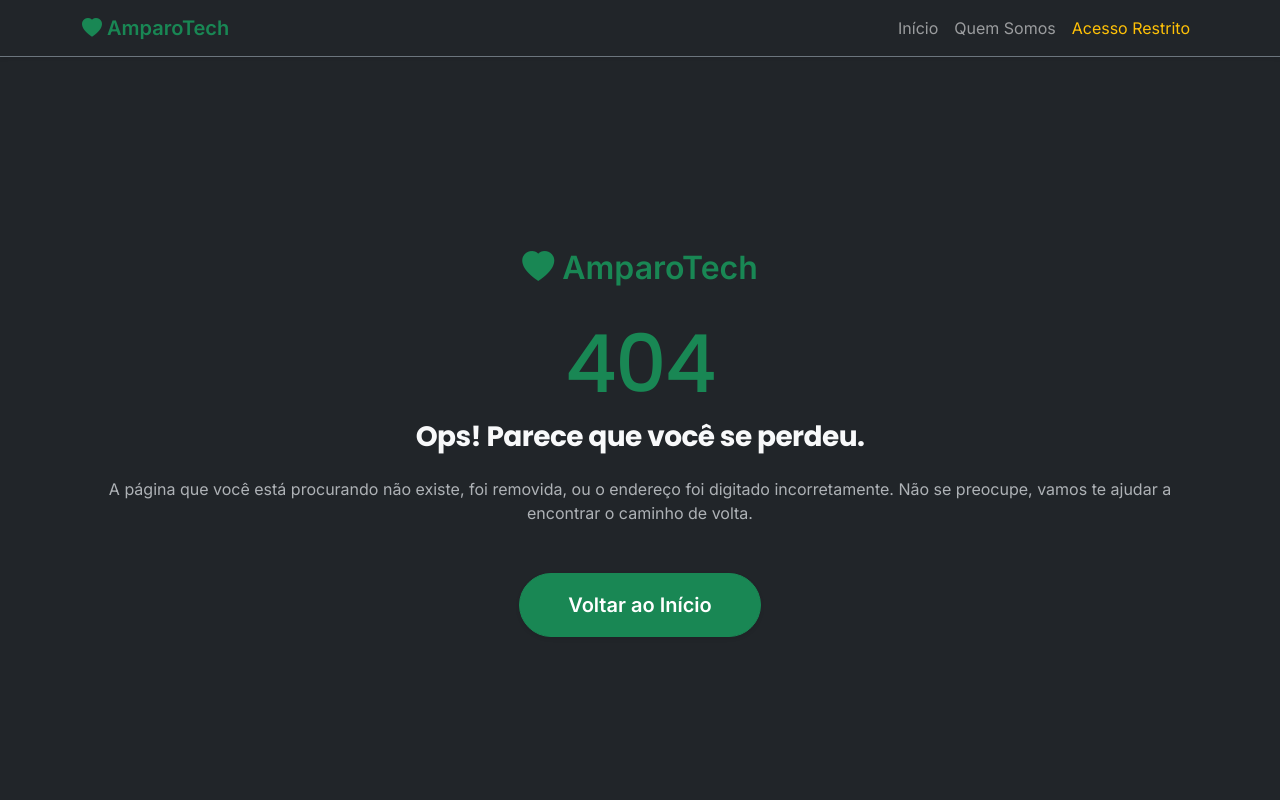
After one commit to rafaelpradoj/amparo-tech, a Python web app: template templates/404.html in a window 1280 px wide. The commit adds this page. Run offline with Jinja, Linux system fonts and the light colour scheme; the template is opened without the code that fills it, so the values that code supplies are empty.

Commit message:
feature: criado pagina 404 e limite inatividade login

```diff
--- a/routes/auth.py
+++ b/routes/auth.py
@@ -126,6 +126,9 @@ def login():
                 session['operador_login'] = usuario_digitado
                 session['is_master'] = operador[2]
 
+                # Inicia o relógio de inatividade de 15 minutos definido no app.py
+                session.permanent = True  # <-- ADICIONE ESTA LINHA
+
                 # Registra o sucesso do login na tabela de auditoria
                 cursor.execute("""
                     INSERT INTO auditoria (acao, descricao, id_operador)
--- a/static/css/adapt.css
+++ b/static/css/adapt.css
@@ -36,6 +36,10 @@
 }
 /*=-=-=-=-=-=-=-=-=-=-=-=-=-=-=-=-=-=-=-=-=-=-=-=-=-=-=-=-=-=-=-=-=-=-=-=-=-=-=-=-=-=-=-=-=-=-=-=-=-=-=-=-=-=-*/
 /*Font Sizes REM (fs-*)*/
+.fs-5rem-adpt {
+  font-size: 5rem;
+}
+
 .fs-1-6rem-adpt {
   font-size: 1.6rem;
 }
--- /dev/null
+++ b/templates/404.html
@@ -0,0 +1,26 @@
+{% extends "base.html" %}
+
+{% block title %}AmparoTech - Página não encontrada (404){% endblock %}
+
+{% block styles %}
+  <link rel="stylesheet" href="{{ url_for('static', filename='css/adapt.css') }}" />
+{% endblock %}
+
+{% block content %}
+<div class="container text-center py-5 my-md-5 flex-grow-1 d-flex flex-column justify-content-center align-items-center">
+  <div class="fs-2 text-success fw-bold mb-4">
+    <i class="bi bi-heart-fill"></i> AmparoTech
+  </div>
+
+  <h1 class="text-success fw-bold mb-2 display-1 font-numeric">404</h1>
+  <h2 class="fw-bold mb-4 fs-3 text-light">Ops! Parece que você se perdeu.</h2>
+
+  <p class="text-body-secondary mb-5 mw-600px-adpt mx-auto fs-095rem-adpt">
+    A página que você está procurando não existe, foi removida, ou o endereço foi digitado incorretamente. Não se preocupe, vamos te ajudar a encontrar o caminho de volta.
+  </p>
+
+  <a href="/" class="btn btn-success btn-lg rounded-pill fw-bold shadow-sm px-5 py-3 fs-095rem-adpt">
+    Voltar ao Início
+  </a>
+</div>
+{% endblock %}
```
Also changed, not shown: app.py (+6 -1 lines).
